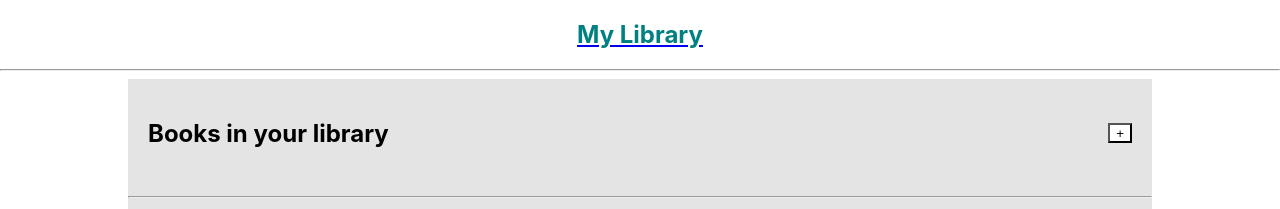
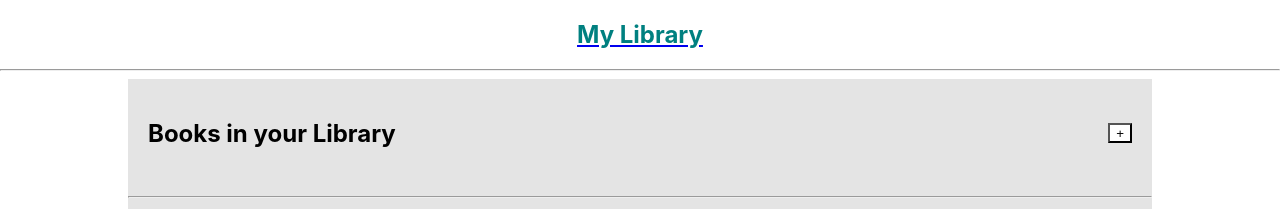
Before and after one commit to Joshua-Odell/library-client, a React (Create React App) app: page / in a window 1280 px wide. Shown: the top 209 px of the page. Built offline with nearby package versions, Linux system fonts and the light colour scheme; no server answers; the HTML template or start-up script is replaced by a standard one.

Commit message:
feedback #2 response adjustments

```diff
--- a/src/BookDetails/BookDetails.js
+++ b/src/BookDetails/BookDetails.js
@@ -111,6 +111,7 @@ export default class BookDetails extends Component {
 		this.setState({ redirect: '/' });
 	};
 
+	// Lent and Completed section is commented out for itteration purposes to get more feedback on this feature
 	Display = () => {
 		if (this.state.wish) {
 			return (
@@ -145,12 +146,12 @@ export default class BookDetails extends Component {
 					<div>
 						<div id="Author">Author: {this.state.author} </div>
 						<div id="Genere">Genere: {this.state.genere} </div>
-						<div id="Lent">
+						{/* <div id="Lent">
 							Lent Out: {this.BoolConversion(this.state.lent)}{' '}
 						</div>
 						<div id="Completed">
 							Completed: {this.BoolConversion(this.state.completed)}{' '}
-						</div>
+						</div> */}
 					</div>
 					<div>
 						<div>
--- a/src/HomePage/HomePage.js
+++ b/src/HomePage/HomePage.js
@@ -100,7 +100,7 @@ export default class HomePage extends Component {
 			<div htmlFor="HomePage">
 				<div htmlFor="LibraryList">
 					<div htmlFor="LibraryListHeader" className="container">
-						<h2 className="item">Books in your library</h2>
+						<h2 className="item">Books in your Library</h2>
 						<button
 							className="item button"
 							type="button"
```
